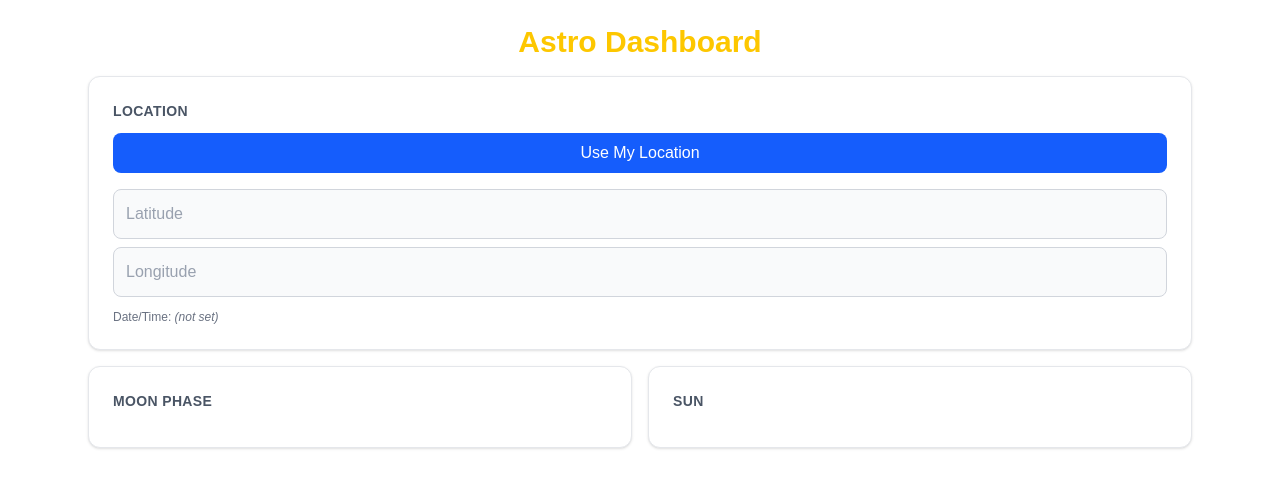
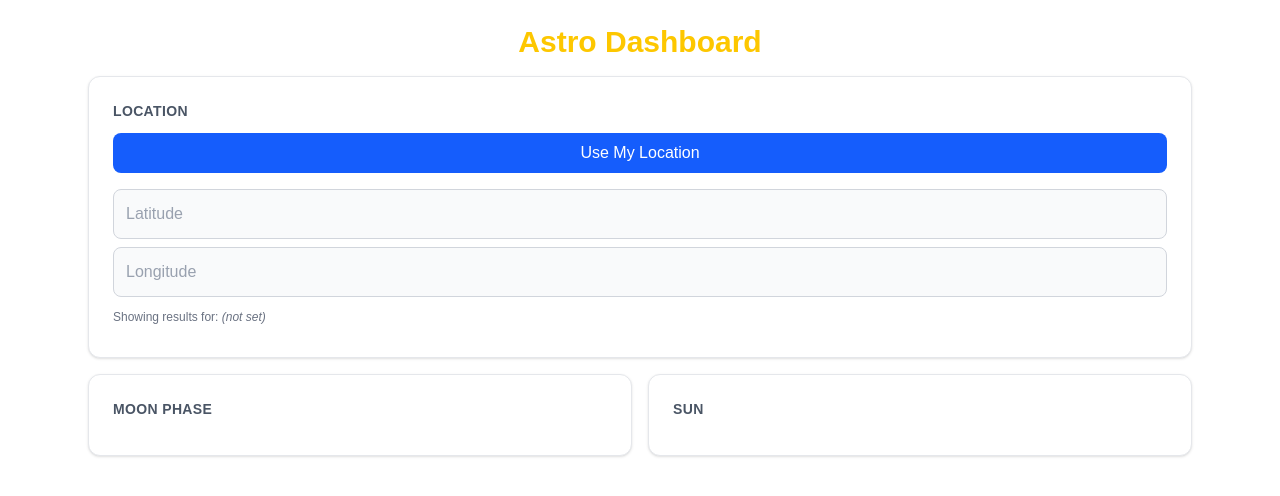
Before and after one commit to Jake-Russell/astro-dashboard, a Next.js app: page / in a window 1280 px wide. Shown: the top 496 px of the page. Built offline with nearby package versions, Linux system fonts and the light colour scheme.

Commit message:
Display location and local time

```diff
--- a/app/api/astronomy/route.ts
+++ b/app/api/astronomy/route.ts
@@ -1,4 +1,5 @@
 import { NextRequest, NextResponse } from "next/server";
+import { AstronomyData } from "@/app/components/MoonPhaseTile";
 
 export async function GET(req: NextRequest) {
     const { searchParams } = new URL(req.url);
@@ -20,17 +21,20 @@ export async function GET(req: NextRequest) {
                 { status: res.status },
             );
 
-        const astro = data?.astronomy?.astro;
+        const locationData = data?.location;
+        const astroData = data?.astronomy?.astro;
 
-        // TODO: Remove localTime
-        const localTime = data?.location?.localtime;
-        const localTimeEpoch = data?.location?.localtime_epoch;
-
-        if (!astro) {
+        if (!locationData || !astroData) {
             return NextResponse.json({ error: "Malformed API response" }, { status: 502 });
         }
 
-        return NextResponse.json({ ...astro, localTime, localTimeEpoch });
+        const response: AstronomyData = {
+            localTime: locationData.localtime,
+            location: `${locationData.name}, ${locationData.country}`,
+            ...astroData,
+        };
+
+        return NextResponse.json(response);
     } catch (err) {
         return NextResponse.json({ error: `Network error: ${err}` }, { status: 500 });
     }
--- a/app/components/LocationTile.tsx
+++ b/app/components/LocationTile.tsx
@@ -4,9 +4,8 @@ import { useAstronomy } from "./AstronomyContext";
 import Tile from "./Tile";
 
 const LocationTile = () => {
-    const { latitude, longitude, setLatitude, setLongitude } = useAstronomy();
+    const { latitude, longitude, setLatitude, setLongitude, astronomyData } = useAstronomy();
     const [error, setError] = useState<string | null>(null);
-    const [dateTime, setDateTime] = useState<string>("");
 
     const handleUseLocation = () => {
         if (!navigator.geolocation) {
@@ -17,7 +16,6 @@ const LocationTile = () => {
             (position) => {
                 setLatitude(position.coords.latitude.toFixed(5));
                 setLongitude(position.coords.longitude.toFixed(5));
-                setDateTime(new Date().toLocaleString());
                 setError(null);
             },
             () => {
@@ -50,8 +48,14 @@ const LocationTile = () => {
                     className="w-full rounded-lg bg-gray-50 border border-gray-300 p-3 text-gray-800 placeholder-gray-400 focus:outline-none focus:ring-2 focus:ring-blue-500 focus:border-blue-500"
                 />
                 <div className="text-gray-500 text-xs mt-1 select-none">
-                    Date/Time: {dateTime || <span className="italic">(not set)</span>}
+                    Showing results for:
+                    {astronomyData ? (
+                        ` ${astronomyData.location} (${astronomyData.localTime})`
+                    ) : (
+                        <span className="italic"> (not set)</span>
+                    )}
                 </div>
+                <div> </div>
                 {error && <div className="text-red-500 text-sm mt-1">{error}</div>}
             </div>
         </Tile>
--- a/app/components/MoonPhaseTile.tsx
+++ b/app/components/MoonPhaseTile.tsx
@@ -1,10 +1,10 @@
 "use client";
+import { useAstronomy } from "./AstronomyContext";
 import Tile from "./Tile";
-import { useAstronomy } from "./AstronomyContext";
 
 export type AstronomyData = {
     localTime: string;
-    localTimeEpoch?: number;
+    location: string;
     sunrise: string;
     sunset: string;
     moonrise: string;
@@ -15,6 +15,7 @@ export type AstronomyData = {
     is_sun_up: boolean;
     error: string;
 };
+
 const MoonPhaseTile = () => {
     const { astronomyData, astronomyLoading } = useAstronomy();
 
--- a/app/components/SunTile.tsx
+++ b/app/components/SunTile.tsx
@@ -20,14 +20,6 @@ const SunTile = () => {
                         <div className="text-gray-500 text-sm mb-1">
                             {astronomyData.is_sun_up ? "Sun is up" : "Sun is down"}
                         </div>
-                        <div className="text-gray-400 text-xs mt-2">
-                            Local time: {astronomyData.localTime}
-                        </div>
-                        {astronomyData.localTimeEpoch && (
-                            <div className="text-gray-400 text-xs mt-2">
-                                Local time Epoch: {astronomyData.localTimeEpoch}
-                            </div>
-                        )}
                     </>
                 )}
                 {!astronomyLoading && astronomyData && astronomyData.error && (
```
